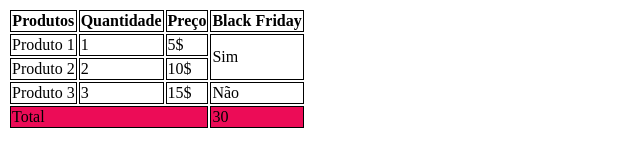
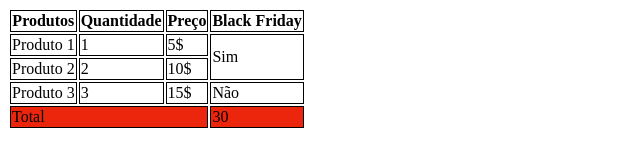
Before and after one commit to heltonsdl/aula-tabela, a plain HTML site: page index.html in a window 1280 px wide. Shown: the whole page, without its empty margins (0-640 px from the left). Drawn offline with Linux system fonts and the light colour scheme.

Commit message:
alteracao de cor de rosa para vermelho

```diff
--- a/index.html
+++ b/index.html
@@ -10,7 +10,7 @@
 
 th, td {border: 1px solid black}
 
-tfoot {background-color: rgb(236, 12, 87);}
+tfoot {background-color: rgb(236, 38, 12);}
 
 
     </STYle>
```
